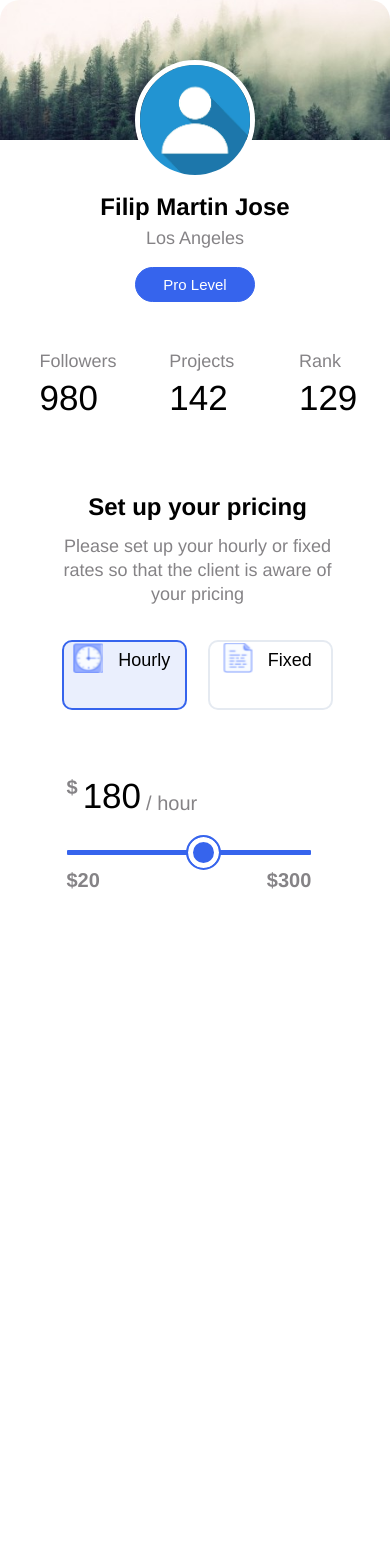
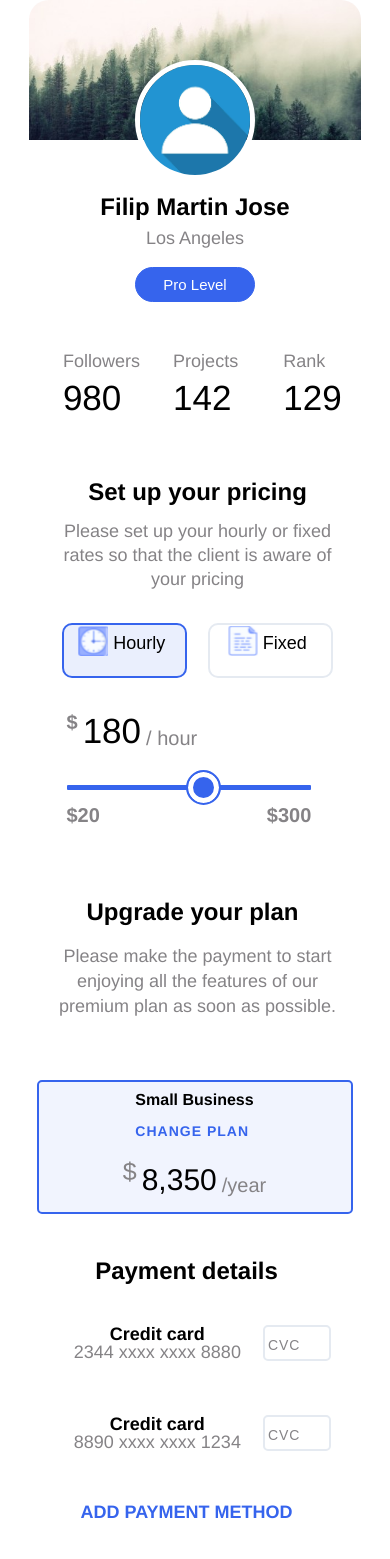
Before and after one commit to depstein92/fox_digital_ui_test, a React (Create React App) app: page / in a window 390 px wide. Shown: the top 1559 px of the page. Before the commit the page ends 925 px from the top, so only its background shows below. Built offline with nearby package versions, Linux system fonts and the light colour scheme.

Commit message:
fixed Checkout Component bug in mobile view

```diff
--- a/public/index.html
+++ b/public/index.html
@@ -24,7 +24,7 @@
       work correctly both with client-side routing and a non-root public URL.
       Learn how to configure a non-root public URL by running `npm run build`.
     -->
-    <title>React App</title>
+    <title>Fox Digital</title>
   </head>
   <body>
     <noscript>You need to enable JavaScript to run this app.</noscript>
--- a/src/App.js
+++ b/src/App.js
@@ -11,8 +11,7 @@ function App() {
       <div className="layout-wrapper">
       <ProfileComponent />
       <PriceComponent />
-        {// <CheckoutComponent />
-        }
+      <CheckoutComponent />
       </div>
     </div>
   );
--- a/src/styles/layout.scss
+++ b/src/styles/layout.scss
@@ -11,7 +11,6 @@
 }
 
 @media screen and (min-width: 320px) and (max-width: 600px){
-
 
     @mixin mobile-base-style{
         max-width: none;
@@ -28,19 +27,22 @@
     }
 
     .profile{
-        width: 100%;
+        width: 85%;
         @include mobile-base-style;
     }
 
     .price{
         width: 80%;
         padding-left: 5px;
+        height: 300px;
         padding-top: 0;
         @include mobile-base-style;
-        margin: 30px auto;
+        margin: 15px auto;
 
         & > div{
-            margin-bottom: 25px;
+            &:nth-child(2){
+                align-items: center;
+            }
             * {
                 padding-left: 0;
                 text-align: center;
@@ -49,59 +51,124 @@
 
         &__button-container{
             width: 100%;
+            button{
+                height: 55%;
+                img{
+                    margin-right: 5px;
+                }
+            }
+
         }
     }
 
     .checkout{
         width: 80%;
         @include mobile-base-style;
+        padding-left: 20px;
+        margin: 25px auto;
         & > div{
             text-align: center;
             width: 100%;
-            * {
-                padding-right: 0;
-                padding-left: 0;
-            }
+        }
+
+        &__primary-title{
+            font-size: 24px;
+        }
+
+        &__secondary-paragraph{
+            padding: 10px 0 0 30px;
+            font-size: 18px;
+            line-height: 25px;
+        }
+        &__small-business-selection-price{
+            font-size: 30px;
+        }
+        &__small-business-selection-price-year{
+            font-size: 20px;
+            transform: translate(5px, 5px);
         }
         &__small-business-selection-container{
             margin-top: 50px;
             flex-direction: column;
+            width: 105%;
+        }
+        &__small-business-selection-primary-title{
+            font-size: 16px;
+        }
+        &__small-business-selection-primary-sub-title{
+            font-size: 14px;
         }
         &__credit-card-payment-details{
-
+            &__details{
+                width: auto;
+            }
             &--1{
                 align-items: center;
-                justify-content: flex-start;
+                justify-content: space-evenly;
+                flex-direction: row;
                 width: 100%;
-                max-width: 350px;
                 margin: 30px auto;
+                height: 60px;
                 & > div *{
                     margin-left: 0;
+                    font-size: 18px;
+                    margin-left: 20px;
                 }
                 input{
-                    right: -20px;
+                    position: relative;
+                    right: 0;
+                    height: 30px;
+                    width: 60px;
+
+                    &::placeholder{
+                        font-size: 14px;
+                    }
                 }
             }
             &--2{
                 align-items: center;
-                justify-content: flex-start;
+                justify-content: space-evenly;
+                flex-direction: row;
                 width: 100%;
-                max-width: 350px;
                 margin: 30px auto;
+                height: 60px;
                 & > div *{
                     margin-left: 0;
+                    font-size: 18px;
+                    margin-left: 20px;
                 }
                 input{
-                    right: -20px;
+                    position: relative;
+                    right: 0;
+                    height: 30px;
+                    width: 60px;
+                    &::placeholder{
+                        font-size: 14px;
+                    }
                 }
             }
+
+
         }
 
         &__proceed-to-payment-button{
             align-items: center;
-            img{
-                margin-right: 20px;
-            }
+            height: 80px;
+            font-size: 18px;
+            white-space: nowrap;
+            padding: 0 20px 0 20px;
+            // img{
+            //     margin-right: 20px;
+            // }
+        }
+
+        &__email-address-input{
+            margin: 40px 0 40px 0;
+            height: 40px;
+        }
+
+        &__add-payment-method-container-title{
+            font-size: 18px;
         }
       }
 }
```
